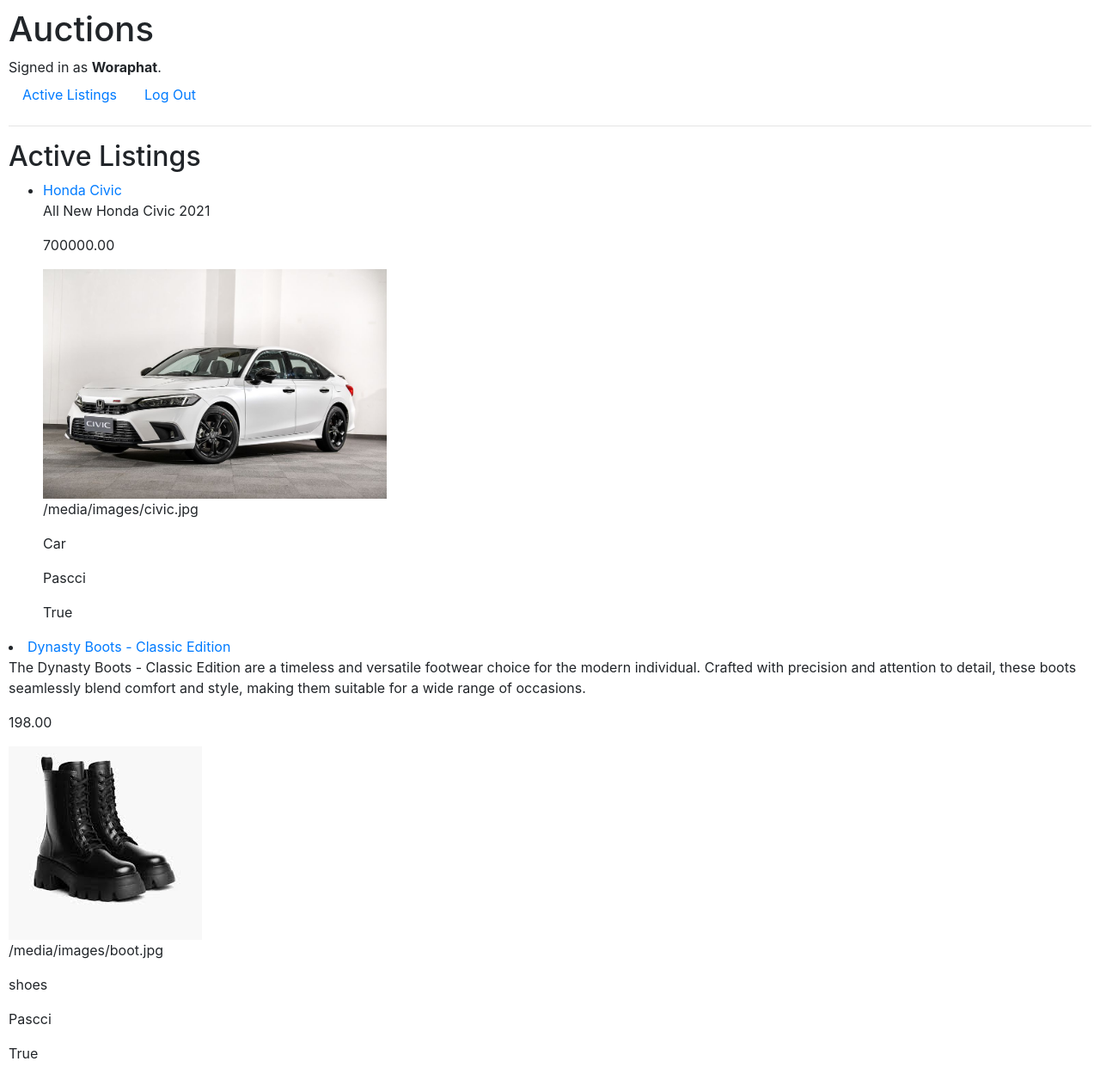
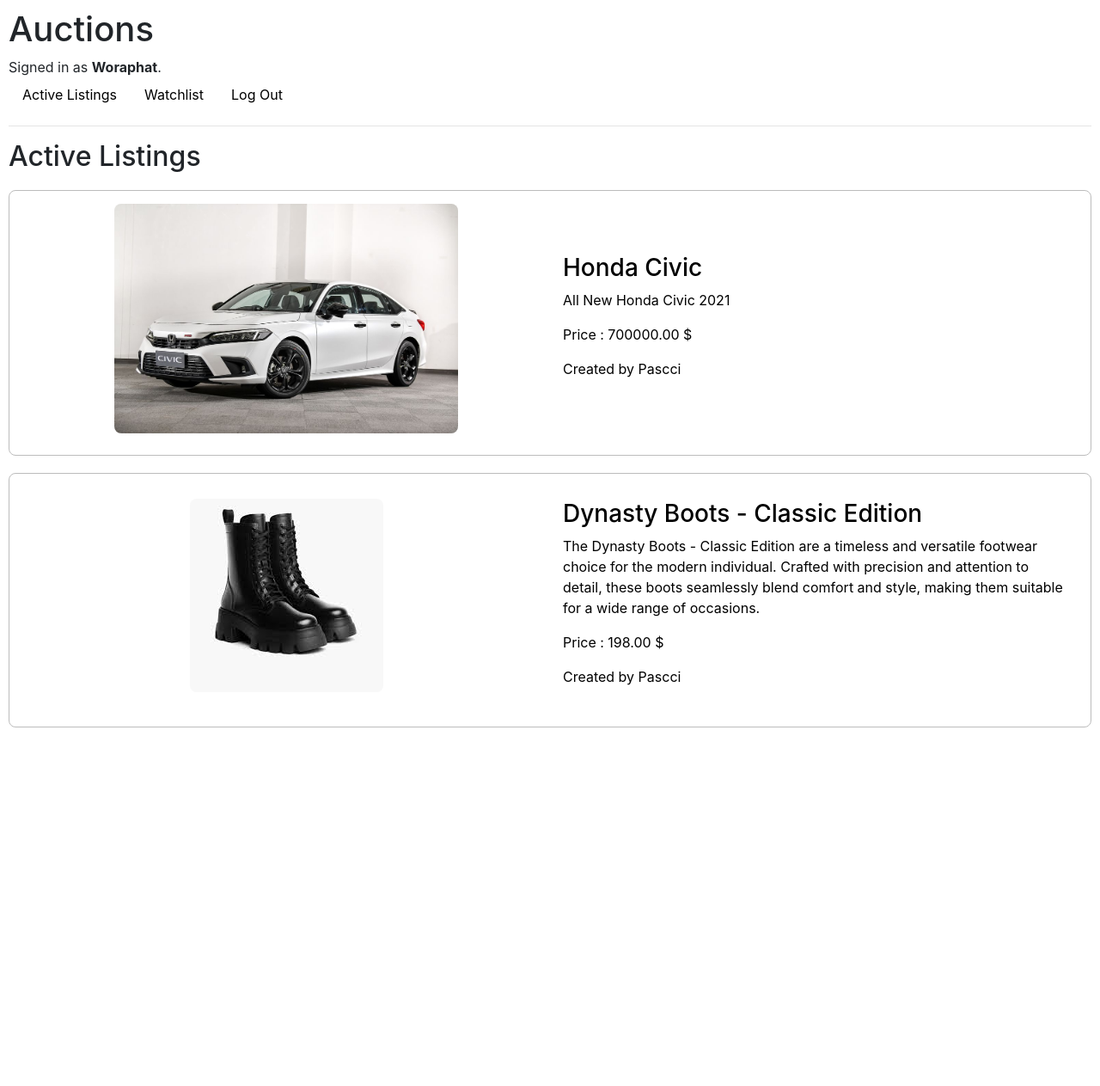
Before and after one commit to Peeralis/CS50-Commerce, a Django app: page / in a window 1280 px wide. Shown: the whole page at 86% size. After the commit the page ends 846 px from the top, so only its background shows below. Run offline with Django 3.2, Linux system fonts and the light colour scheme; a user stored in the database is signed in; data comes from the database, SQL or seed files in the repository; both versions use the stored data as it was after the commit; some libraries are stand-ins or nearby versions.

Commit message:
Watchlist - adding and removing listing

```diff
--- a/auctions/admin.py
+++ b/auctions/admin.py
@@ -9,3 +9,6 @@ from .models import Listing, User, Bid, Comment, Watchlist
 
 admin.site.register(User)
 admin.site.register(Listing)
+admin.site.register(Bid)
+admin.site.register(Comment)
+admin.site.register(Watchlist)
--- a/auctions/static/auctions/styles.css
+++ b/auctions/static/auctions/styles.css
@@ -7,4 +7,41 @@ body {
     max-height: 400px;
     width: auto;
     height: auto;
+    border-radius: 8px;
+    margin-bottom: 10px;
 }
+
+.listing {
+    border-radius: 8px;
+    border: 1px solid #BCBCBC;
+    padding: 15px;
+    margin: 20px auto 20px;
+    background-color: #fff;
+    display: flex;
+    align-items: center;
+    justify-content: center;
+    flex-wrap: wrap;
+    flex-grow: 1;
+}
+
+.listing-details {
+    width: 50%;
+    padding: 15px;
+}
+
+.img-box {
+    width: 50%;
+    flex:1;
+    display: flex;
+    align-items: center;
+    justify-content: center;
+}
+
+a {
+    color: black;
+}
+
+a:hover {
+    color: black;
+    text-decoration: none;
+}
--- a/auctions/templates/auctions/index.html
+++ b/auctions/templates/auctions/index.html
@@ -2,18 +2,19 @@
 
 {% block body %}
     <h2>Active Listings</h2>
-    <ul>
-        {% for listing in listings %}
-            <li>
-                <a href="{% url 'listings' listing.id %}">{{ listing.title }}</a>
-                    <p>{{ listing.description }}</p>
-                    <p>{{ listing.starting_bid }}</p>
-                    <img class="listing-image" src="{{listing.image.url}}" alt="Image">
-                    <p>{{listing.image.url}}</p>
-                    <p>{{ listing.category }}</p>
-                    <p>{{ listing.user }}</p>
-                    <p>{{ listing.active }}</p>
-                </ul>
-            </li>
-        {% endfor %}
+    {% for listing in listings %}
+        {% if listing.active %}
+            <a href="{% url 'listings' listing.id %}" >
+                <div class="listing">
+                    <div class="img-box"><img class="listing-image" src="{{listing.image.url}}" alt="Image"></div>
+                    <div class="listing-details">
+                        <h3>{{ listing.title }}</h3>
+                        <p>{{ listing.description }}</p>
+                        <p>Price : {{ listing.starting_bid }} $</p>
+                        <p>Created by {{ listing.user }}</p>
+                    </div>
+                </div>
+            </a>
+        {% endif %}
+    {% endfor %}
 {% endblock %}
--- a/auctions/templates/auctions/layout.html
+++ b/auctions/templates/auctions/layout.html
@@ -23,10 +23,10 @@
             {% if user.is_authenticated %}
                 <!-- <li class="nav-item">
                     <a class="nav-link" href="{% url 'index' %}">Categories</a>
-                </li>
+                </li> -->
                 <li class="nav-item">
-                    <a class="nav-link" href="{% url 'index' %}">Watchlist</a>
-                </li>
+                    <a class="nav-link" href="{% url 'watchlist' %}">Watchlist</a>
+                <!-- </li>
                 <li class="nav-item">
                     <a class="nav-link" href="{% url 'index' %}">Create Listing</a>
                 </li> -->
--- a/auctions/urls.py
+++ b/auctions/urls.py
@@ -10,8 +10,10 @@ urlpatterns = [
     path("login", views.login_view, name="login"),
     path("logout", views.logout_view, name="logout"),
     path("register", views.register, name="register"),
-    path("listings/<int:listings_id>", views.listings, name="listings"),
-    # path("listings", views.active_listings, name="active_listings"),
+    path("listings/<int:listing_id>", views.listings, name="listings"),
+    path("watchlist", views.watchlist, name="watchlist"),
+    path("add_watchlist/<int:listing_id>", views.add_watchlist, name="add_watchlist"),
+    path("remove_watchlist/<int:listing_id>", views.remove_watchlist, name="remove_watchlist"),
 ]
 
 if settings.DEBUG:
--- a/auctions/views.py
+++ b/auctions/views.py
@@ -92,13 +92,13 @@ def register(request):
     else:
         return render(request, "auctions/register.html")
 
-def listings(request, listings_id):
-    listing = Listing.objects.get(id=listings_id)
+def listings(request, listing_id):
+    listing = Listing.objects.get(id=listing_id)
     comments = Comment.objects.filter(listing=listing)
     if request.user.is_authenticated:
         user = User.objects.get(username=request.user)
         if listing.user == user:
-            return render(request, "auctions/listing.html", {
+            return render(request, "auctions/listings.html", {
                 "listing": listing,
                 "comments": comments,
                 "watchlist": user.watchlist.all(),
@@ -106,14 +106,40 @@ def listings(request, listings_id):
                 "close": True
             })
         else:
-            return render(request, "auctions/listing.html", {
+            return render(request, "auctions/listings.html", {
                 "listing": listing,
                 "comments": comments,
                 "watchlist": user.watchlist.all(),
                 "user": user
             })
     else:
-        return render(request, "auctions/listing.html", {
+        return render(request, "auctions/listings.html", {
             "listing": listing,
             "comments": comments
         })
+
+def watchlist(request):
+    watchlist = Watchlist.objects.filter(user=request.user)
+    listings = []
+    for item in watchlist:
+        listings.append(item.listing)
+    print(watchlist)
+    return render(request, "auctions/watchlist.html", {
+        "listings": listings
+    })
+
+def add_watchlist(request, listing_id):
+    listing = Listing.objects.get(id=listing_id)
+    user = User.objects.get(username=request.user)
+    if Watchlist.objects.filter(user=user, listing=listing).exists():
+        return HttpResponseRedirect(reverse("listings", args=(listing_id,)))
+    watchlist = Watchlist(user=user, listing=listing)
+    watchlist.save()
+    return HttpResponseRedirect(reverse("listings", args=(listing_id,)))
+
+def remove_watchlist(request, listing_id):
+    listing = Listing.objects.get(id=listing_id)
+    user = User.objects.get(username=request.user)
+    watchlist = Watchlist.objects.get(user=user, listing=listing)
+    watchlist.delete()
+    return HttpResponseRedirect(reverse("watchlist"))
```
Also changed, not shown: auctions/templates/auctions/listings.html (added, +17 -0 lines), auctions/templates/auctions/watchlist.html (added, +26 -0 lines), db.sqlite3, images/boot.jpg (added).
